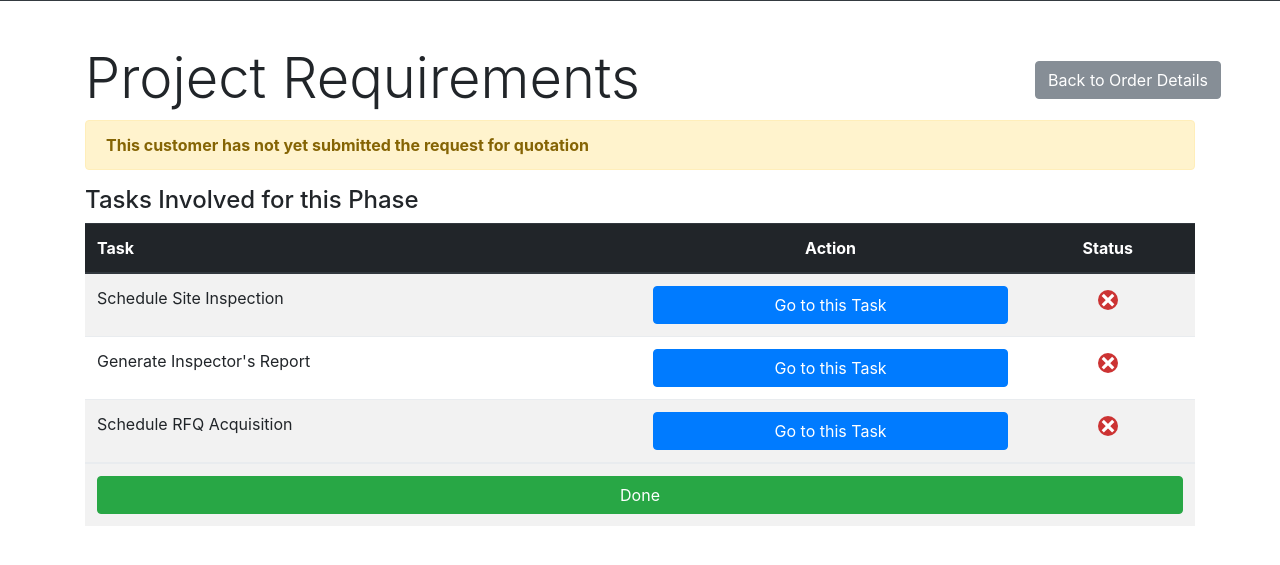
After one commit to NeilTyson/Ubermensch, a Django app: page /orders/project_requirements/1 in a window 1280 px wide. The commit adds this page. Shown: the part 55-620 px from the top of the page. Run offline with Django 3.2, Linux system fonts and the light colour scheme; a user stored in the database is signed in; data comes from the database, SQL or seed files in the repository; both versions use the stored data as it was before the commit; data that the repository does not hold is empty; parts of the project's set-up code (start-up, migrations or seed data) failed here and were passed over; some libraries are stand-ins or nearby versions.

Commit message:
created the screens for the other phases

```diff
--- a/orders/models.py
+++ b/orders/models.py
@@ -28,7 +28,6 @@ class Order(models.Model):
 
     is_accredited = models.BooleanField(default=False)
     has_project_requirements = models.BooleanField(default=False)
-    had_canvassed_suppliers = models.BooleanField(default=False)
     has_contract = models.BooleanField(default=False)
     has_retrieved_supplies = models.BooleanField(default=False)
     is_delivered = models.BooleanField(default=False)
--- a/orders/urls.py
+++ b/orders/urls.py
@@ -9,5 +9,8 @@ urlpatterns = [
     url(r'^add_order$', views.add_order, name='add_order'),
     url(r'^(?P<order_id>[0-9]+)', views.order_details, name='order-details'),
     url(r'^accreditation/(?P<order_id>[0-9]+)$', views.accreditation_phase, name='accreditation'),
-    url(r'accreditation/upload_accreditation/(?P<order_id>[0-9]+)$', views.upload_documents, name='upload_accreditation')
+    url(r'accreditation/upload_accreditation/(?P<order_id>[0-9]+)$', views.upload_documents,
+        name='upload_accreditation'),
+    url(r'project_requirements/(?P<order_id>[0-9]+)$', views.project_requirements_phase, name='project_requirements'),
+    url(r'contract/(?P<order_id>[0-9]+)$', views.purchase_order_phase, name='contract')
 ]
--- a/orders/views.py
+++ b/orders/views.py
@@ -83,3 +83,33 @@ def upload_documents(request, order_id):
     }
 
     return render(request, 'orders/upload-accreditation.html', context)
+
+
+@login_required
+def project_requirements_phase(request, order_id):
+    try:
+        order = Order.objects.get(id=order_id)
+
+        context = {
+            'order': order
+        }
+
+        return render(request, 'orders/project_requirements.html', context)
+
+    except Order.DoesNotExist:
+        raise Http404("Order does not exist")
+
+
+@login_required
+def purchase_order_phase(request, order_id):
+    try:
+        order = Order.objects.get(id=order_id)
+
+        context = {
+            'order': order
+        }
+
+        return render(request, 'orders/purchase_order_phase.html', context)
+
+    except Order.DoesNotExist:
+        raise Http404("Order does not exist")
--- /dev/null
+++ b/templates/orders/project_requirements.html
@@ -0,0 +1,77 @@
+<!DOCTYPE html>
+<html lang="en">
+<head>
+    <meta charset="UTF-8">
+    <title>Order {{ order.id }} - Project Requirements</title>
+
+    {% load static %}
+    {% include 'bootstrap.html' %}
+    {% include 'core/navbar.html' %}
+
+    <script src="{% static 'js/base_orders.js' %}"></script>
+    <link rel="stylesheet" href="{% static 'css/orders.css' %}">
+</head>
+<body>
+    <div class="container" style="margin-top: 100px;">
+        <div class="row">
+            <div class="col-md-10">
+                <h1 class="display-4">Project Requirements</h1>
+            </div>
+            <div class="col-md-2 mt-3">
+                <a href="{% url 'orders:order-details' order.id %}"><button class="btn btn-secondary">Back to Order Details</button></a>
+            </div>
+        </div>
+
+        <div class="row">
+            <div class="col-md-12">
+                {% if order.has_project_requirements %}
+                    <div class="alert alert-success">
+                        <strong>This customer had already submitted the request for quotation</strong>
+                    </div>
+                {% else %}
+                    <div class="alert alert-warning">
+                        <strong>This customer has not yet submitted the request for quotation</strong>
+                    </div>
+                {% endif %}
+            </div>
+        </div>
+
+        <div class="row">
+            <div class="col-md-12">
+                <h4>Tasks Involved for this Phase</h4>
+                <table class="table table-striped">
+                    <thead class="thead-dark">
+                    <tr>
+                        <th>Task</th>
+                        <th class="text-center">Action</th>
+                        <th class="text-center">Status</th>
+                    </tr>
+                    </thead>
+                    <!-- TODO make it dynamic -->
+                    <tbody>
+                    <tr>
+                        <td>Schedule Site Inspection</td>
+                        <td><a><button class="btn btn-primary btn-block">Go to this Task</button></a></td>
+                        <td class="text-center"><img src="{% static 'images/red-cross.svg' %}" height="20px"></td>
+                    </tr>
+                    <tr>
+                        <td>Generate Inspector's Report</td>
+                        <td><a><button class="btn btn-primary btn-block">Go to this Task</button></a></td>
+                        <td class="text-center"><img src="{% static 'images/red-cross.svg' %}" height="20px"></td>
+                    </tr>
+                    <tr>
+                        <td>Schedule RFQ Acquisition</td>
+                        <td><a><button class="btn btn-primary btn-block">Go to this Task</button></a></td>
+                        <td class="text-center"><img src="{% static 'images/red-cross.svg' %}" height="20px"></td>
+                    </tr>
+                    </tbody>
+                    <tr>
+                        <td colspan="3"><a><button class="btn btn-success btn-block">Done </button></a></td>
+                    </tr>
+                </table>
+            </div>
+        </div>
+
+    </div>
+</body>
+</html>
```
Also changed, not shown: templates/orders/order_detail.html (+5 -20 lines), db.sqlite3.
